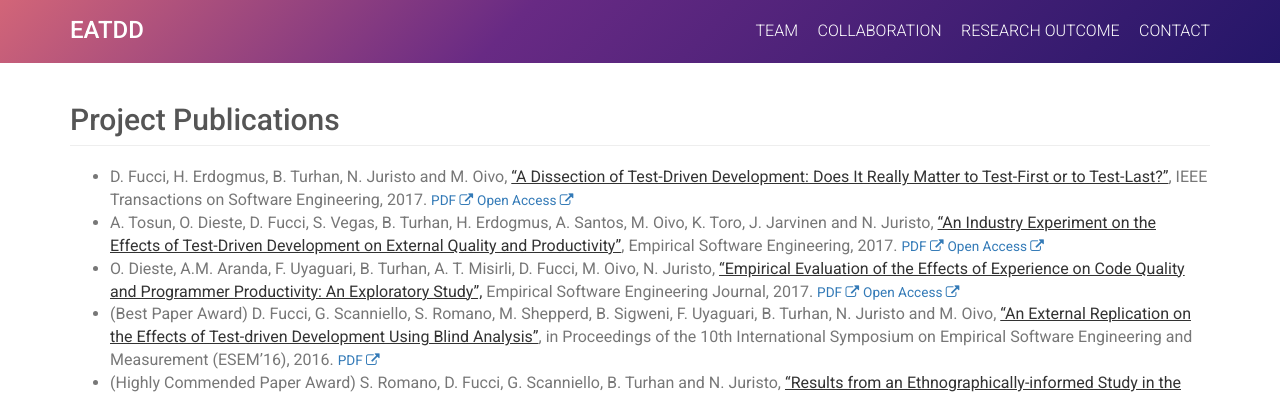
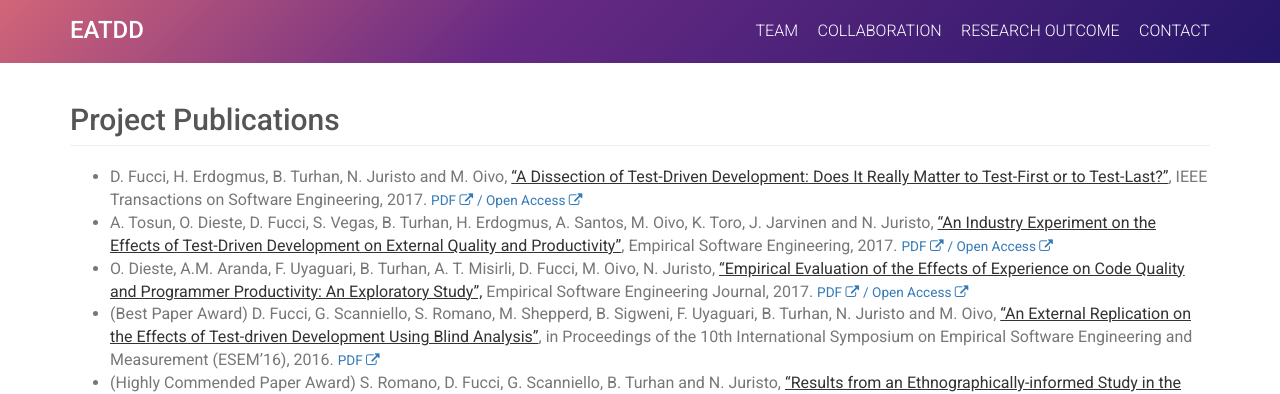
Before and after one commit to M3SOulu/EATDD, a Jekyll site: the page built from research.md, in a window 1280 px wide. Shown: the top 394 px of the page. Built offline with Jekyll 4.4.1, drawn with Linux system fonts in a browser that asks for light colours.

Commit message:
Update research.md

```diff
--- a/research.md
+++ b/research.md
@@ -6,13 +6,13 @@
 <div class="publications">
   <h2 class="page-header">Project Publications</h2>
   <ul>
-    <li>  D. Fucci, H. Erdogmus, B. Turhan, N. Juristo and M. Oivo, <span class="title">“A Dissection of Test-Driven Development: Does It Really Matter to Test-First or to Test-Last?”</span>, IEEE Transactions on Software Engineering, 2017. <small><a href="http://dx.doi.org/10.1109/TSE.2016.2616877">PDF <span class="fa fa-external-link"></span></a></small> <small><a href="http://bura.brunel.ac.uk/handle/2438/14550"> Open Access <span class="fa fa-external-link"></span></a></small>
+    <li>  D. Fucci, H. Erdogmus, B. Turhan, N. Juristo and M. Oivo, <span class="title">“A Dissection of Test-Driven Development: Does It Really Matter to Test-First or to Test-Last?”</span>, IEEE Transactions on Software Engineering, 2017. <small><a href="http://dx.doi.org/10.1109/TSE.2016.2616877">PDF <span class="fa fa-external-link"></span></a></small> <small><a href="http://bura.brunel.ac.uk/handle/2438/14550"> / Open Access <span class="fa fa-external-link"></span></a></small>
     </li>
     <li>
-    A. Tosun, O. Dieste, D. Fucci, S. Vegas, B. Turhan, H. Erdogmus, A. Santos, M. Oivo, K. Toro, J. Jarvinen and N. Juristo, <span class="title">“An Industry Experiment on the Effects of Test-Driven Development on External Quality and Productivity”</span>, Empirical Software Engineering, 2017. <small><a href="http://dx.doi.org/10.1007/s10664-016-9490-0">PDF <span class="fa fa-external-link"></span></a></small> <small><a href="http://rdcu.be/oco8"> Open Access <span class="fa fa-external-link"></span></a></small>
+    A. Tosun, O. Dieste, D. Fucci, S. Vegas, B. Turhan, H. Erdogmus, A. Santos, M. Oivo, K. Toro, J. Jarvinen and N. Juristo, <span class="title">“An Industry Experiment on the Effects of Test-Driven Development on External Quality and Productivity”</span>, Empirical Software Engineering, 2017. <small><a href="http://dx.doi.org/10.1007/s10664-016-9490-0">PDF <span class="fa fa-external-link"></span></a></small> <small><a href="http://rdcu.be/oco8"> / Open Access <span class="fa fa-external-link"></span></a></small>
     </li>
     <li>
-    O. Dieste, A.M. Aranda, F. Uyaguari, B. Turhan, A. T. Misirli, D. Fucci, M. Oivo, N. Juristo, <span class="title">“Empirical Evaluation of the Effects of Experience on Code Quality and Programmer Productivity: An Exploratory Study”,</span> Empirical Software Engineering Journal, 2017. <small><a href="https://doi.org/10.1007/s10664-016-9471-3">PDF <span class="fa fa-external-link"></span></a></small> <small><a href="http://rdcu.be/u7BS"> Open Access <span class="fa fa-external-link"></span></a></small>
+    O. Dieste, A.M. Aranda, F. Uyaguari, B. Turhan, A. T. Misirli, D. Fucci, M. Oivo, N. Juristo, <span class="title">“Empirical Evaluation of the Effects of Experience on Code Quality and Programmer Productivity: An Exploratory Study”,</span> Empirical Software Engineering Journal, 2017. <small><a href="https://doi.org/10.1007/s10664-016-9471-3">PDF <span class="fa fa-external-link"></span></a></small> <small><a href="http://rdcu.be/u7BS"> / Open Access <span class="fa fa-external-link"></span></a></small>
     </li>
     <li>
       (Best Paper Award) D. Fucci, G. Scanniello, S. Romano, M. Shepperd, B. Sigweni, F. Uyaguari, B. Turhan, N. Juristo and M. Oivo, <span class="title">“An External Replication on the Effects of Test-driven Development Using Blind Analysis”</span>, in Proceedings of the 10th International Symposium on Empirical Software Engineering and Measurement (ESEM’16), 2016. <small><a href="http://dl.acm.org/authorize?N13684">PDF <span class="fa fa-external-link"></span></a></small>
```
